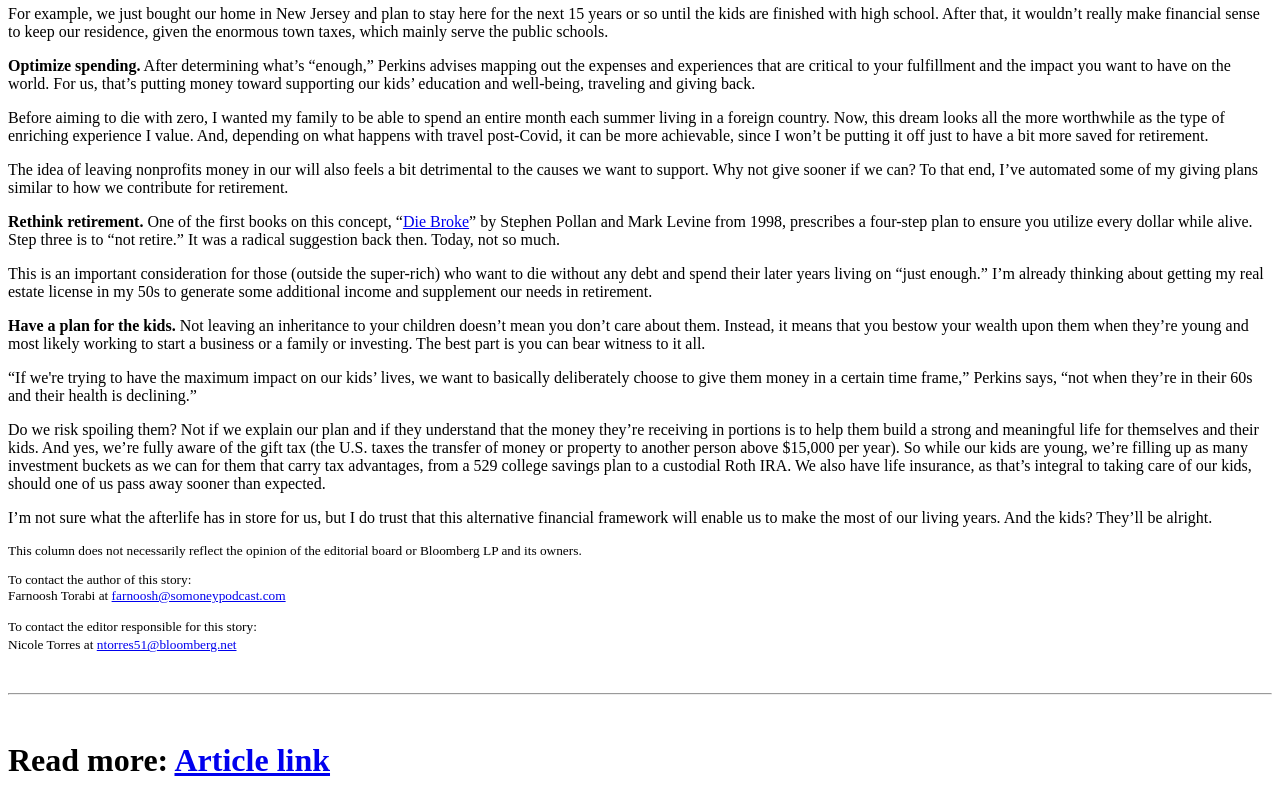
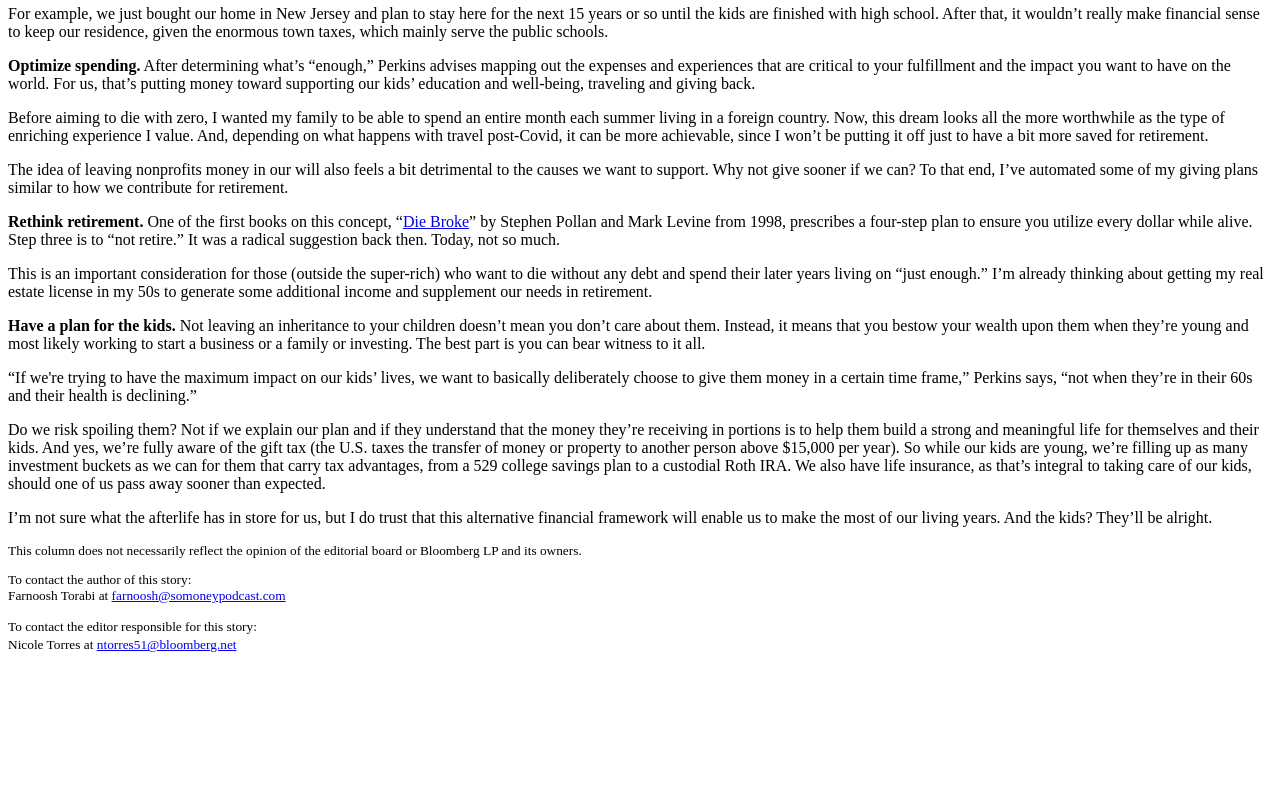
Before and after one commit to ValentinSilvestri/news-rr, a plain HTML site: page index.html in a window 1280 px wide. Shown: the part 1326-2126 px from the top of the page. After the commit the page ends 1993 px from the top, so only its background shows below. Drawn offline with Linux system fonts and the light colour scheme.

```diff
--- a/index.html
+++ b/index.html
@@ -111,10 +111,6 @@
                 </footer>
             </div>
         </article>
-        <br>
-        <hr>
-        <br>
-        <h1>Read more: <a href="https://www.bloomberg.com/opinion/articles/2020-10-03/why-and-how-i-plan-to-die-with-an-empty-bank-account" target="_blank">Article link</a></h1>
     </main>
 </body>
 </html>
```
Also changed, not shown: 1 other file.
